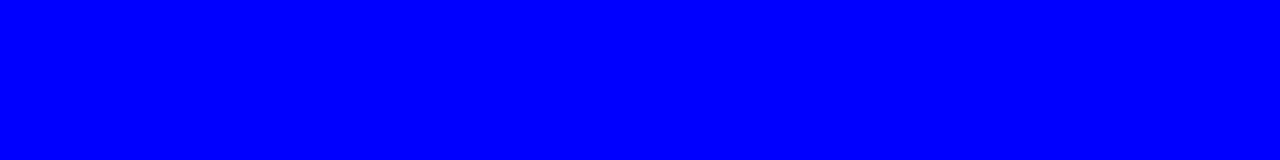
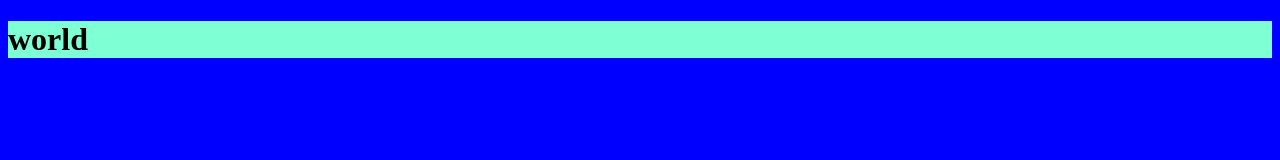
Before and after one commit to Syimykr/myfirstproject, a plain HTML site: page index.html in a window 1280 px wide. Drawn offline with Linux system fonts and the light colour scheme.

Commit message:
second change

```diff
--- a/index.html
+++ b/index.html
@@ -8,7 +8,8 @@
 </head>
 <body>
 
-
+ <h1>world</h1>
+ <div class="fkmg"></div>
 
     <script src="./script.js"></script>
 </body>
--- a/style.css
+++ b/style.css
@@ -1,3 +1,7 @@
 body{
     background-color: blue;
 }
+
+h1{
+    background-color: aquamarine;
+}
```
Also changed, not shown: burger.js (added), 1 other file.
